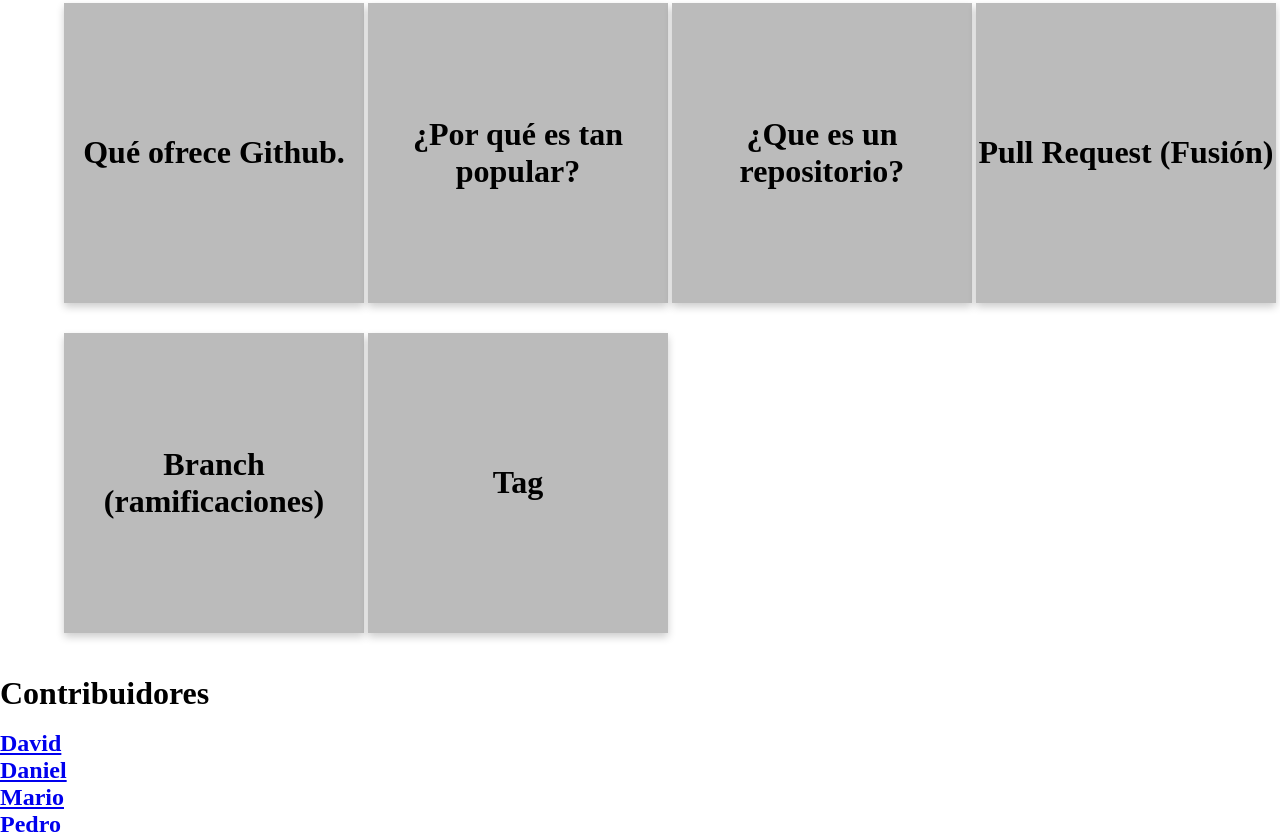
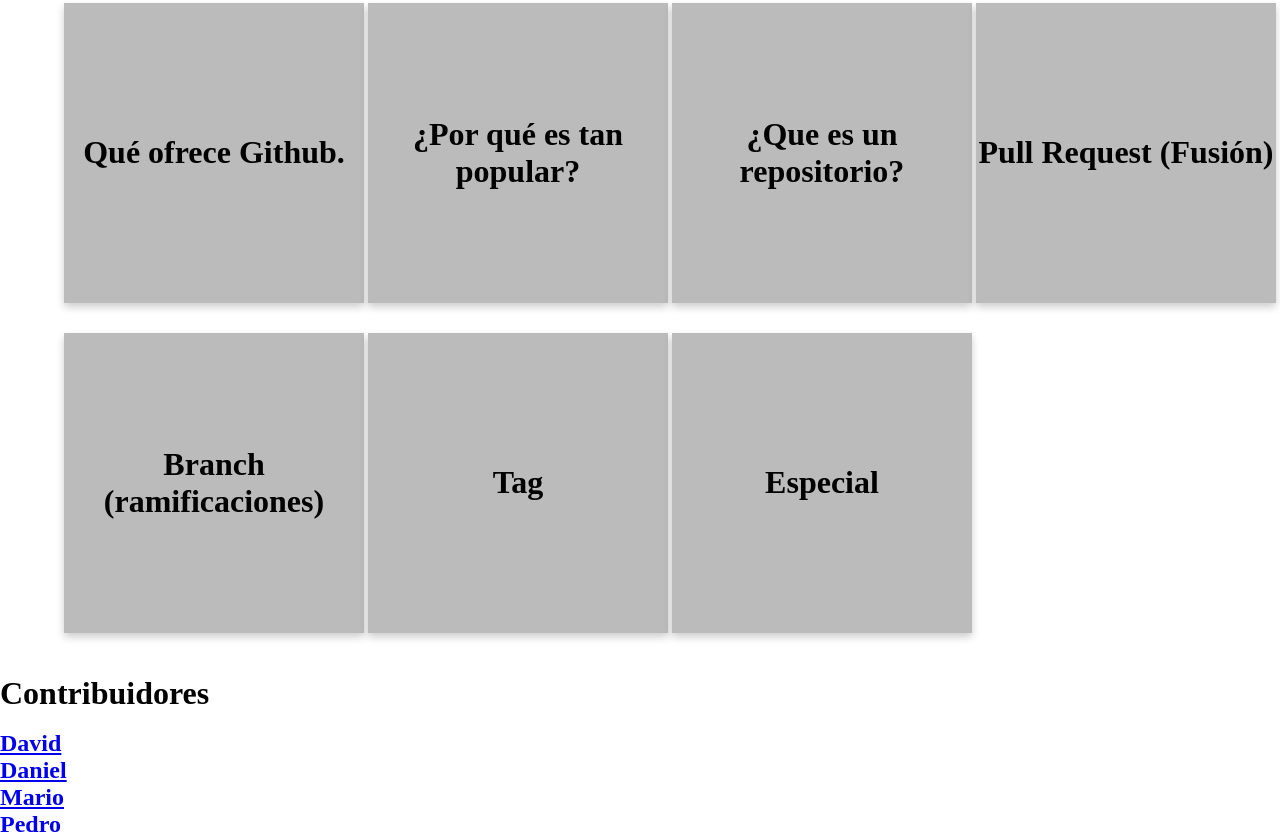
Before and after one commit to david04david/DP-Tech, a plain HTML site: page index.html in a window 1280 px wide. Shown: the part 428-1261 px from the top of the page. Drawn offline with Linux system fonts and the light colour scheme.

Commit message:
Marisol Jamon

```diff
--- a/index.html
+++ b/index.html
@@ -16,9 +16,10 @@
     <main>
         <div class="que-es">
             <h1>¿Qué es GitHub?</h1>
-            <p>GitHub es una forja para alojar proyectos utilizando el sistema de control      de versiones Git. Se utiliza
+            <p>GitHub es una forja para alojar proyectos utilizando el sistema de control de versiones Git. Se utiliza
                 principalmente para la creación de código fuente de programas de ordenador. El software que opera GitHub
                 fue escrito en Ruby on Rails. Desde enero de 2010, GitHub opera bajo el nombre de GitHub, Inc.</p>
+            <!--El que toque la imagen se la lleva-->
             <img src="IMG/github.png" alt="github" loading="lazy">
         </div>
     </main>
@@ -117,6 +118,19 @@
                 </div>
               </div>
         </div>
+        <div>
+            <div class="flip-card">
+                <div class="flip-card-inner">
+                  <div class="flip-card-front">
+                    <h1>Especial</h1>
+                  </div>
+                  <div class="flip-card-back">
+                    <h1>Jamón</h1>
+                    <img src="IMG/jamon.jpg" alt="github" loading="lazy" style="height:30px; width: auto;">
+                  </div>
+                </div>
+              </div>
+        </div>
     </div><br><br><br><br>
 
 <div class="redes">
```
